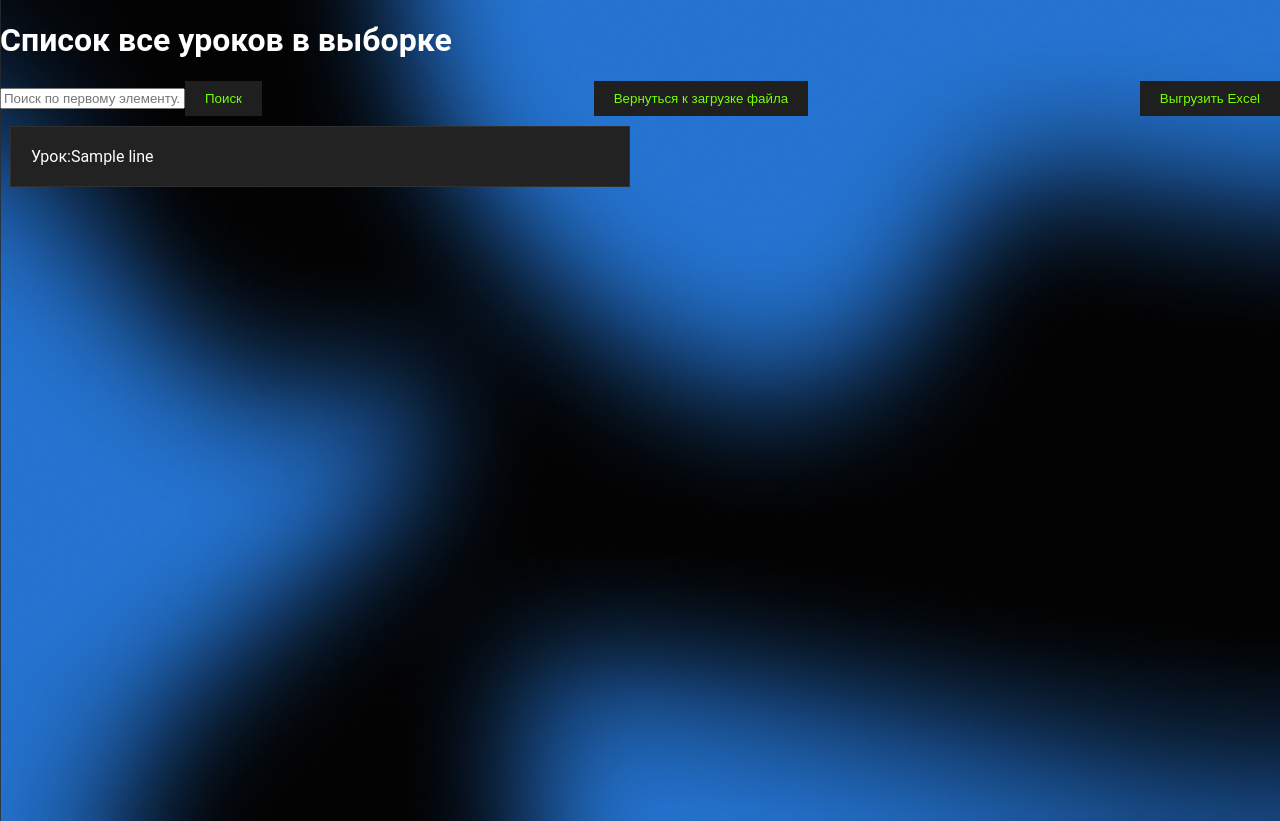
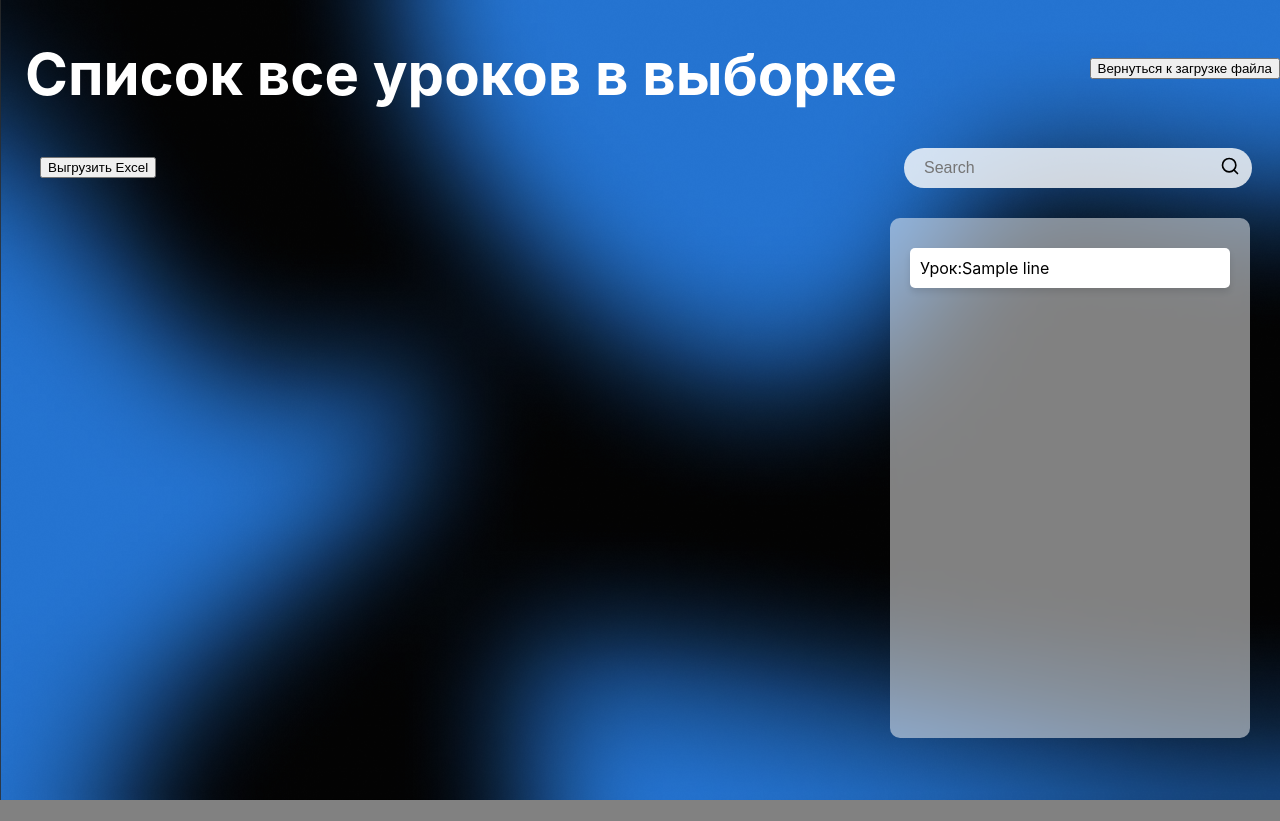
Before and after one commit to IsMarshev/DecontrolAQC, a Flask app: template src/templates/display.html in a window 1280 px wide. After the commit the page ends 800 px from the top, so only its background shows below. Run offline with Flask 3, Linux system fonts and the light colour scheme; the template is opened without the code that fills it: most values are stand-ins (such as "Sample title", 1, 10 or a date in 2020).

Commit message:
обновленная 2 страница требуется потом доп доработ

```diff
--- a/src/app.py
+++ b/src/app.py
@@ -15,7 +15,7 @@ def index():
 def upload_file():
     uploaded_file = request.files['file']
     if uploaded_file and uploaded_file.filename.endswith('.csv'):
-        file_path = os.path.join('static', uploaded_file.filename)
+        file_path = os.path.join('src/static', uploaded_file.filename)
         uploaded_file.save(file_path)
         session['csv_data_file_path'] = file_path
         return redirect(url_for('display'))
--- a/src/static/style.css
+++ b/src/static/style.css
@@ -8,11 +8,22 @@ body {
     background-repeat: no-repeat;
     background-position: center center;
     color: #fff;
-    font-family: 'Roboto', sans-serif;
+    font-family: 'Inter', sans-serif;
 }
-
 .header {
-  /* Стили для оглавления */
+  padding-left: 25px;
+  padding-top: 0;
+  display: flex;
+	align-items: flex-start;
+	justify-content: space-between;
+}
+.header h1 {
+  font-size: 58px;
+  display: block;
+}
+.header button {
+  display: block;
+  margin-top: 58px;
 }
 
 .container {
@@ -24,39 +35,103 @@ body {
   display: flex;
   justify-content: space-between;
   align-items: center;
+  margin-left: 40px;
+  margin-right: 40px;
   /* Добавьте необходимые стили */
 }
+.search-form {
+  width: 28%;
+}
+.search-wrapper {
+  border-radius: 20px;
+  background-color: rgba(255, 255, 255, 0.8);
+  padding-right: 12px;
+  height: 40px;
+  display: flex;
+  justify-content: space-between;
+  align-items: center;
+  width: 100%;
+  max-width: 480px;
+  color: black;
+  overflow: hidden;
 
-.search-form {
-  display: flex;
-  align-items: center;
 }
 
+.search-input {
+  border: none;
+  flex: 1;
+  outline: none;
+  height: 100%;
+  padding: 0 20px;
+  font-size: 16px;
+  color: black;
+
+}
+.search-wrapper button {
+  border: none;
+  padding-right: 0;
+  background-color: rgba(255, 255, 255, 0.0);
+  color: black;
+}
+.search-wrapper input {
+  color: black;
+  background-color: rgba(255, 255, 255, 0.0);
+}
 .left-side {
-  width: 50%; /* Или другой подходящий размер */
-  float: left;
+  width: 25%;
+  margin-right: 30px;
+  margin-top: 30px;
+  margin-left: auto;
+  color: black;
+  height: 60vh;
+  /* Скролл */
   overflow-y: scroll;
-  height: 500px; /* Высота по вашему выбору */
+  /* Скругленные углы */
+  border-radius: 10px;
+  /* Полупрозрачный белый фон с эффектом матового стекла */
+  background: rgba(255, 255, 255, 0.5);
+  backdrop-filter: blur(5px);
+  /* Дополнительные стили для выравнивания и отступов */
+  padding: 20px;
+  max-height: 90vh; /* Максимальная высота с учетом скролла */
 }
 
 .row {
-    margin: 10px;
-    padding: 20px;
-    border: 1px solid #303030;
-    background-color: #222;
-    transition: transform 0.3s ease;
+  /* Скругленные углы для дочерних элементов */
+  border-radius: 5px;
+  /* Фон для дочерних элементов */
+  background-color: #ffffff;
+  /* Тень для дочерних элементов */
+  box-shadow: 0 4px 6px rgba(0, 0, 0, 0.1);
+  /* Отступы и выравнивание текста */
+  margin: 10px 0;
+  padding: 10px;
+  /* Переход при наведении */
+  transition: transform 0.3s ease;
 }
 
-
-button {
-    background-color: #1f1f1f;
-    color: #76ff03;
-    border: none;
-    padding: 10px 20px;
-    cursor: pointer;
-    transition: background-color 0.3s ease;
+.row:hover {
+  /* Эффект при наведении */
+  transform: scale(1.02);
 }
 
-button:hover {
-    background-color: #333;
+/* Стили для скроллбара */
+.left-side::-webkit-scrollbar {
+  width: 10px; /* Ширина скроллбара */
+  height: 10px; /* Высота скроллбара */
+  background: transparent; /* Убираем фон скроллбара */
 }
+
+.left-side::-webkit-scrollbar-track {
+  background: transparent; /* Убираем фон трека скроллбара */
+}
+
+.left-side::-webkit-scrollbar-thumb {
+  background: #ccc; /* Цвет полоски скроллбара */
+  border-radius: 10px; /* Скругленные углы полоски скроллбара */
+  border: none; /* Убираем рамку вокруг полоски скроллбара */
+}
+
+.left-side::-webkit-scrollbar-thumb:hover {
+  background: #aaa; /* Цвет полоски скроллбара при наведении */
+}
--- a/src/templates/display.html
+++ b/src/templates/display.html
@@ -8,16 +8,26 @@
 <body>
     <div class="header">
         <h1>Список все уроков в выборке</h1>
+        <button onclick="location.href='{{ url_for('index') }}'">Вернуться к загрузке файла</button>
     </div>
     <div class="container">
         <div class="top-bar">
+            <button onclick="location.href='{{ url_for('index') }}'">Выгрузить Excel</button>
             <form action="{{ url_for('display') }}" method="post" class="search-form">
-                <input type="text" name="search" placeholder="Поиск по первому элементу..." value="{{ search_query }}">
-                <button type="submit">Поиск</button>
+                <div class="search-wrapper">
+                    <input class="search-input" type="text" name="search" placeholder="Search">
+                    <button type="submit">
+                        <svg xmlns="http://www.w3.org/2000/svg" width="20" height="20" fill="none" stroke="currentColor" stroke-linecap="round" stroke-linejoin="round" stroke-width="2" class="feather feather-search" viewBox="0 0 24 24">
+                      <defs></defs>
+                      <circle cx="11" cy="11" r="8"></circle>
+                      <path d="M21 21l-4.35-4.35"></path>
+                    </svg>
+                    </button>
+                  </div>
             </form>
-            <button onclick="location.href='{{ url_for('index') }}'">Вернуться к загрузке файла</button>
-            <button onclick="location.href='{{ url_for('index') }}'">Выгрузить Excel</button>
         </div>
+
+
         <div class="left-side">
             {% for line in lines %}
             <div class="row" onclick="location.href='{{ url_for('details', id=line) }}'">Урок:{{ line }}</div>
```
Also changed, not shown: src/static/test.csv (added, +26 -0 lines).
